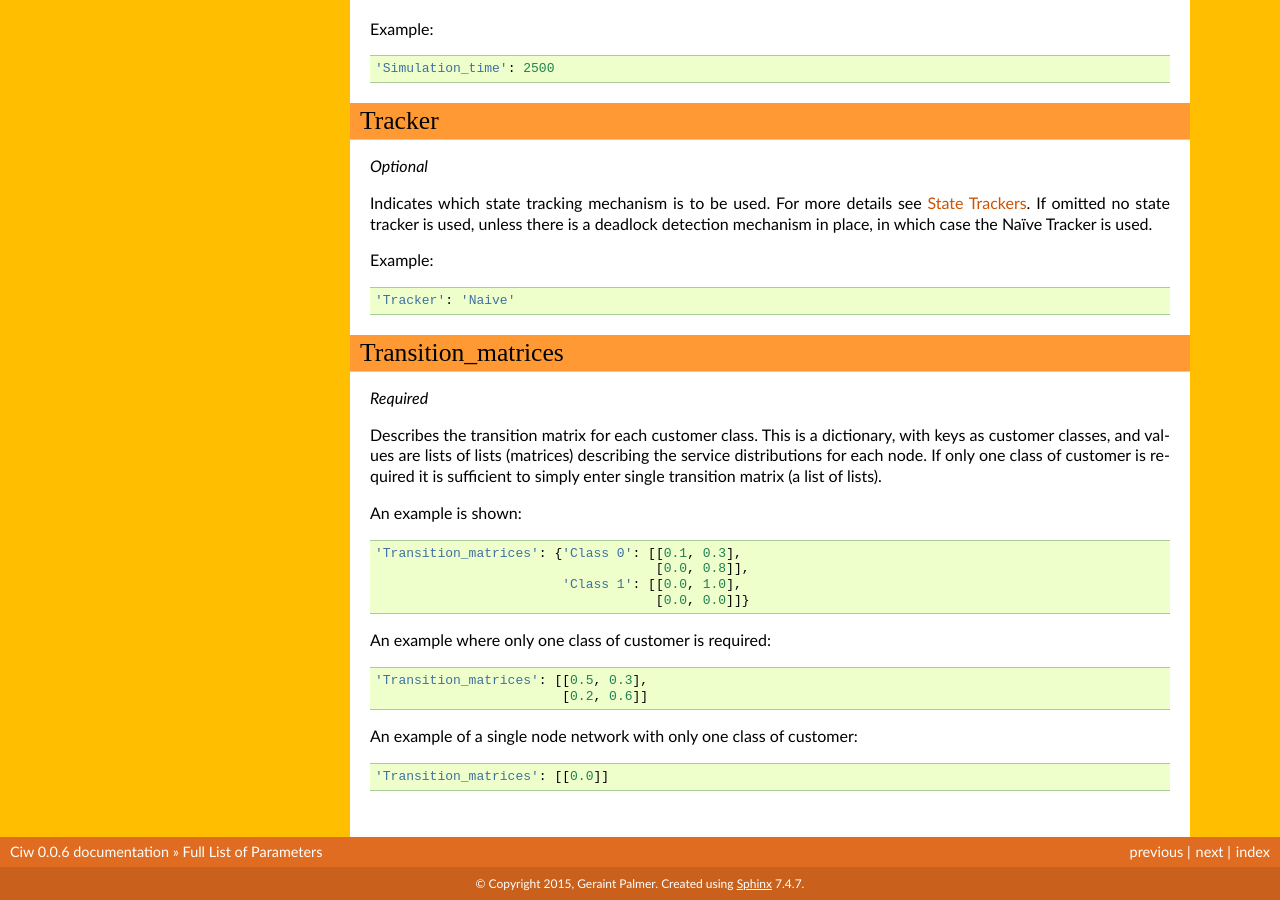
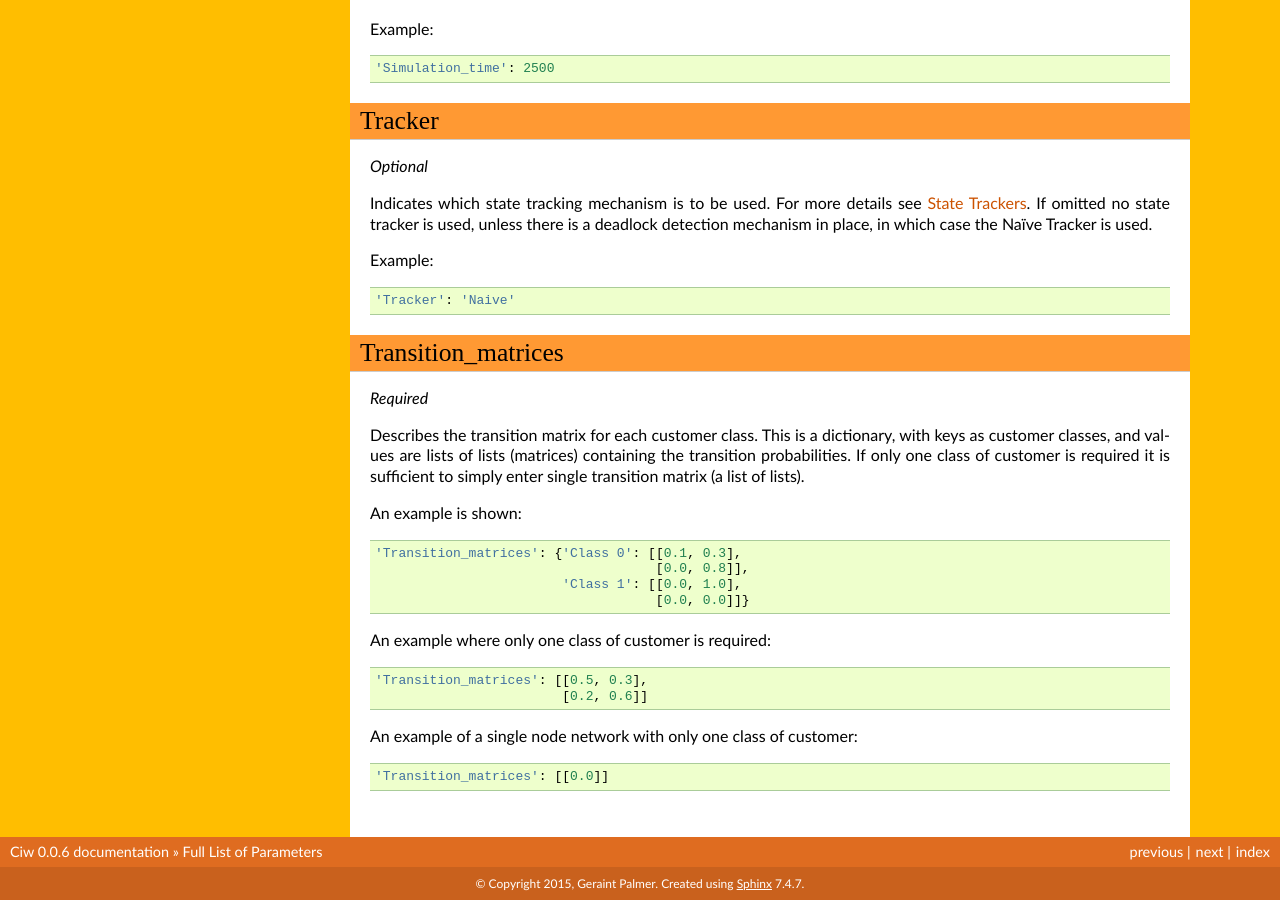
Before and after one commit to CiwPython/Ciw, a Sphinx documentation site: the page built from docs/kwargs.rst, in a window 1280 px wide and 900 px high, scrolled down 3183 px. Built offline with Sphinx 7.4.7, drawn with Linux system fonts in a browser that asks for light colours; some of the changed text lies outside the part shown.

Commit message:
update kwargs

```diff
--- a/docs/kwargs.rst
+++ b/docs/kwargs.rst
@@ -189,7 +189,7 @@ Transition_matrices
 *Required*
 
 Describes the transition matrix for each customer class.
-This is a dictionary, with keys as customer classes, and values are lists of lists (matrices) describing the service distributions for each node. If only one class of customer is required it is sufficient to simply enter single transition matrix (a list of lists).
+This is a dictionary, with keys as customer classes, and values are lists of lists (matrices) containing the transition probabilities. If only one class of customer is required it is sufficient to simply enter single transition matrix (a list of lists).
 
 An example is shown::
 
```
Also changed, not shown: other parts of docs/kwargs.rst (+1 -1 lines).
